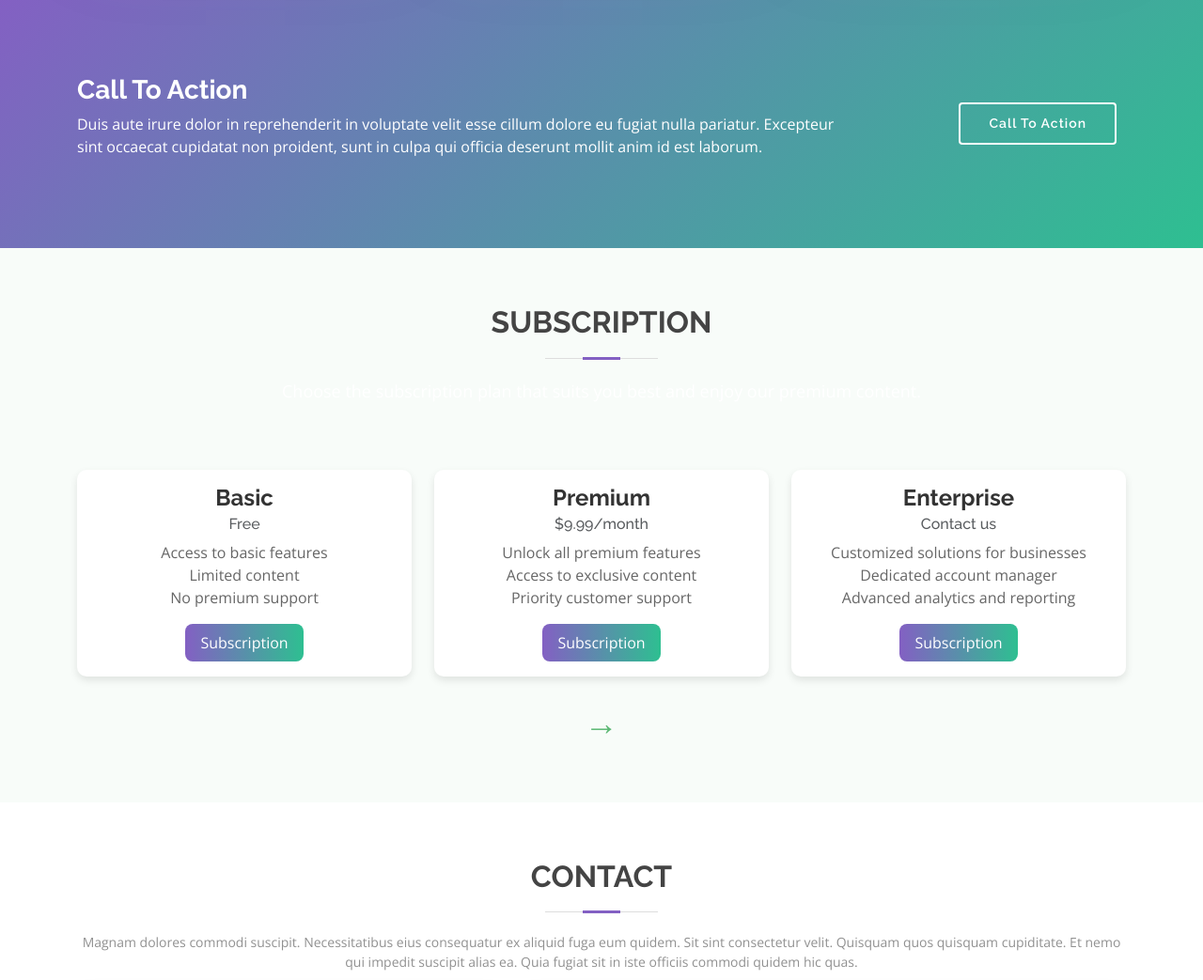
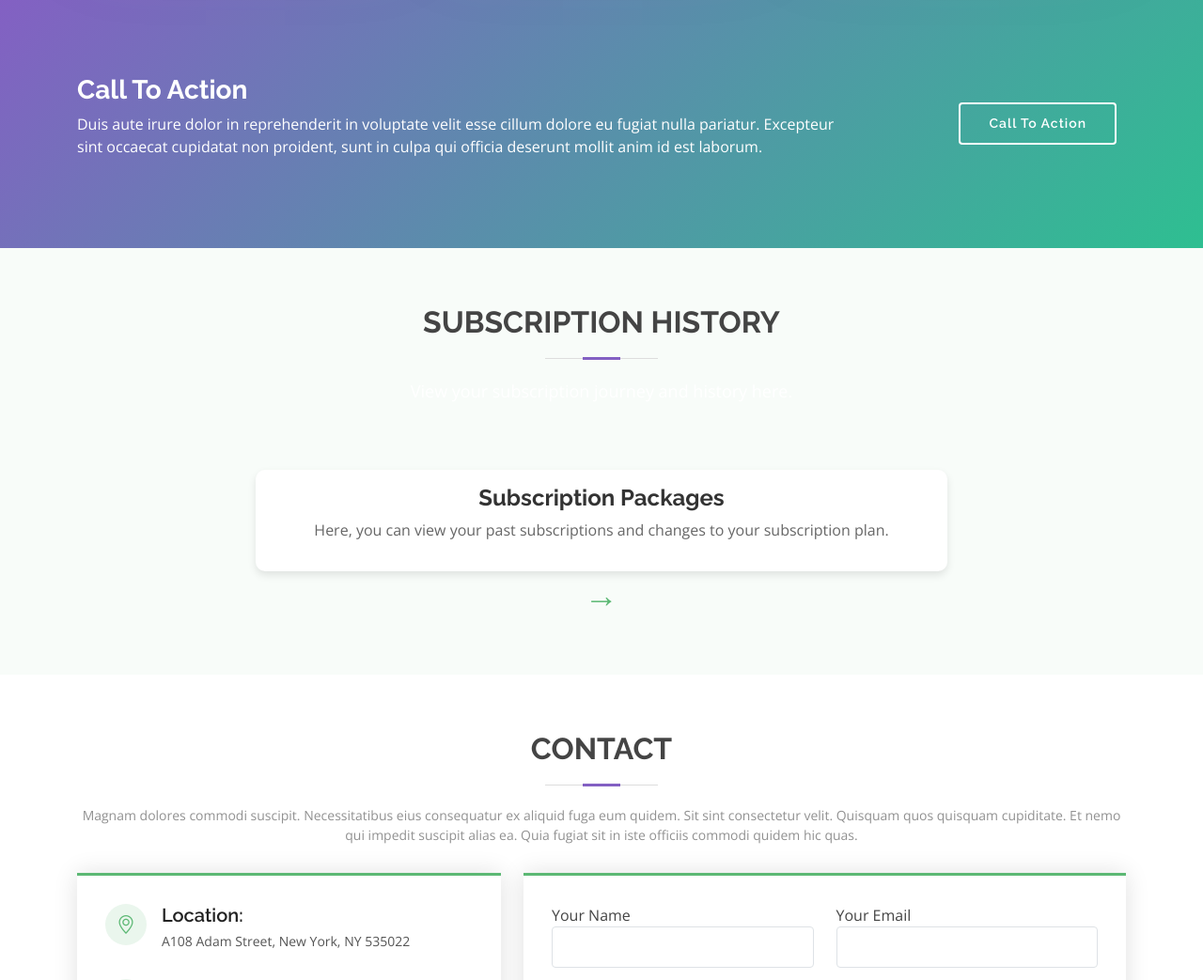
Before and after one commit to ShoaibShoukat2/CarWashSite, a Django app: page / in a window 1280 px wide. Shown: the part 3488-4531 px from the top of the page at 94% size. Run offline with Django 4.2, Linux system fonts and the light colour scheme; some libraries are stand-ins or nearby versions.

Commit message:
add changes

```diff
--- a/main/settings.py
+++ b/main/settings.py
@@ -26,7 +26,7 @@ SECRET_KEY = 'django-insecure-rc^#z7ftx1#jcw)5yi6a)ho$(38t%0%*489aingnnfah=yk6b_
 # SECURITY WARNING: don't run with debug turned on in production!
 DEBUG = True
 
-ALLOWED_HOSTS = ['carwashsite.pythonanywhere.com']
+ALLOWED_HOSTS = []
 
 
 # Application definition
--- a/templates/index.html
+++ b/templates/index.html
@@ -368,73 +368,31 @@
     </section><!-- End Cta Section -->
 
 <!-- ======= Subscription Section ======= -->
-<section id="subscription" class="subscription section-bg" style="padding: 60px 0;">
+<section id="subscription-history" class="subscription-history section-bg" style="padding: 60px 0;">
   <div class="container">
 
     <div class="section-title" style="text-align: center; margin-bottom: 40px;">
-      <h2>Subscription</h2>
-      <p style="font-size: 18px; color: #fff;">Choose the subscription plan that suits you best and enjoy our premium content.</p>
+      <h2>Subscription History</h2>
+      <p style="font-size: 18px; color: #fff;">View your subscription journey and history here.</p>
     </div>
 
-    <div class="row justify-content-center"> <!-- Center the buttons -->
-      <div class="col-lg-4 col-md-6 mb-4">
+    <div class="row justify-content-center"> <!-- Center the subscription history content -->
+      <div class="col-lg-8">
         <div class="card text-center" style="border: none; border-radius: 10px; background-color: #fff; box-shadow: 0 4px 8px rgba(0,0,0,0.1);">
           <div class="card-body">
-            <h4 class="card-title" style="font-size: 24px; font-weight: 700; color: #333;">Basic</h4>
-            <h6 class="card-subtitle mb-2 text-muted" style="font-size: 16px; color: #666;">Free</h6>
-            <ul class="list-unstyled text-left"> <!-- Bullet points -->
-              <li style="font-size: 16px; color: #666;">Access to basic features</li>
-              <li style="font-size: 16px; color: #666;">Limited content</li>
-              <li style="font-size: 16px; color: #666;">No premium support</li>
-            </ul>
-            <div>
-              <a href="/subscriptions" class="btn btn-dark btn-lg btn-block" style="font-size: 16px; background: #8360c3; background: linear-gradient(to right, #8360c3, #2ebf91); color: #fff; text-decoration: none; border: none;" onmouseover="this.style.backgroundColor='#62409a'" onmouseout="this.style.backgroundColor='#8360c3'">Subscription</a>
-            </div>
-          </div>
-        </div>
-      </div>
-
-      <div class="col-lg-4 col-md-6 mb-4">
-        <div class="card text-center" style="border: none; border-radius: 10px; background-color: #fff; box-shadow: 0 4px 8px rgba(0,0,0,0.1);">
-          <div class="card-body">
-            <h4 class="card-title" style="font-size: 24px; font-weight: 700; color: #333;">Premium</h4>
-            <h6 class="card-subtitle mb-2 text-muted" style="font-size: 16px; color: #666;">$9.99/month</h6>
-            <ul class="list-unstyled text-left"> <!-- Bullet points -->
-              <li style="font-size: 16px; color: #666;">Unlock all premium features</li>
-              <li style="font-size: 16px; color: #666;">Access to exclusive content</li>
-              <li style="font-size: 16px; color: #666;">Priority customer support</li>
-            </ul>
-            <div>
-              <a href="/subscriptions" class="btn btn-dark btn-lg btn-block" style="font-size: 16px; background: #8360c3; background: linear-gradient(to right, #8360c3, #2ebf91); color: #fff; text-decoration: none; border: none;" onmouseover="this.style.backgroundColor='#62409a'" onmouseout="this.style.backgroundColor='#8360c3'">Subscription</a>
-            </div>
-          </div>
-        </div>
-      </div>
-
-      <div class="col-lg-4 col-md-6 mb-4">
-        <div class="card text-center" style="border: none; border-radius: 10px; background-color: #fff; box-shadow: 0 4px 8px rgba(0,0,0,0.1);">
-          <div class="card-body">
-            <h4 class="card-title" style="font-size: 24px; font-weight: 700; color: #333;">Enterprise</h4>
-            <h6 class="card-subtitle mb-2 text-muted" style="font-size: 16px; color: #666;">Contact us</h6>
-            <ul class="list-unstyled text-left"> <!-- Bullet points -->
-              <li style="font-size: 16px; color: #666;">Customized solutions for businesses</li>
-              <li style="font-size: 16px; color: #666;">Dedicated account manager</li>
-              <li style="font-size: 16px; color: #666;">Advanced analytics and reporting</li>
-            </ul>
-            <div>
-              <a href="/subscriptions" class="btn btn-dark btn-lg btn-block" style="font-size: 16px; background: #8360c3; background: linear-gradient(to right, #8360c3, #2ebf91); color: #fff; text-decoration: none; border: none;" onmouseover="this.style.backgroundColor='#62409a'" onmouseout="this.style.backgroundColor='#8360c3'">Subscription</a>
-            </div>
+            <h4 class="card-title" style="font-size: 24px; font-weight: 700; color: #333;">Subscription Packages</h4>
+            <p style="font-size: 16px; color: #666;">Here, you can view your past subscriptions and changes to your subscription plan.</p>
+            <!-- Place your subscription history content here -->
           </div>
         </div>
       </div>
     </div>
+
   </div>
 
-  <a href="/subscriptions" style="display: flex; justify-content: center; align-items: center; font-size: 36px; width: 50px; height: 50px; margin: 0 auto;">&rarr;</a>
+  <a href="/subscription-history" style="display: flex; justify-content: center; align-items: center; font-size: 36px; width: 50px; height: 50px; margin: 0 auto;">&rarr;</a>
 
-
-</section><!-- End Subscription Section -->
-
+</section><!-- End Subscription History Section -->
 
 
     <!-- ======= Contact Section ======= -->
```
